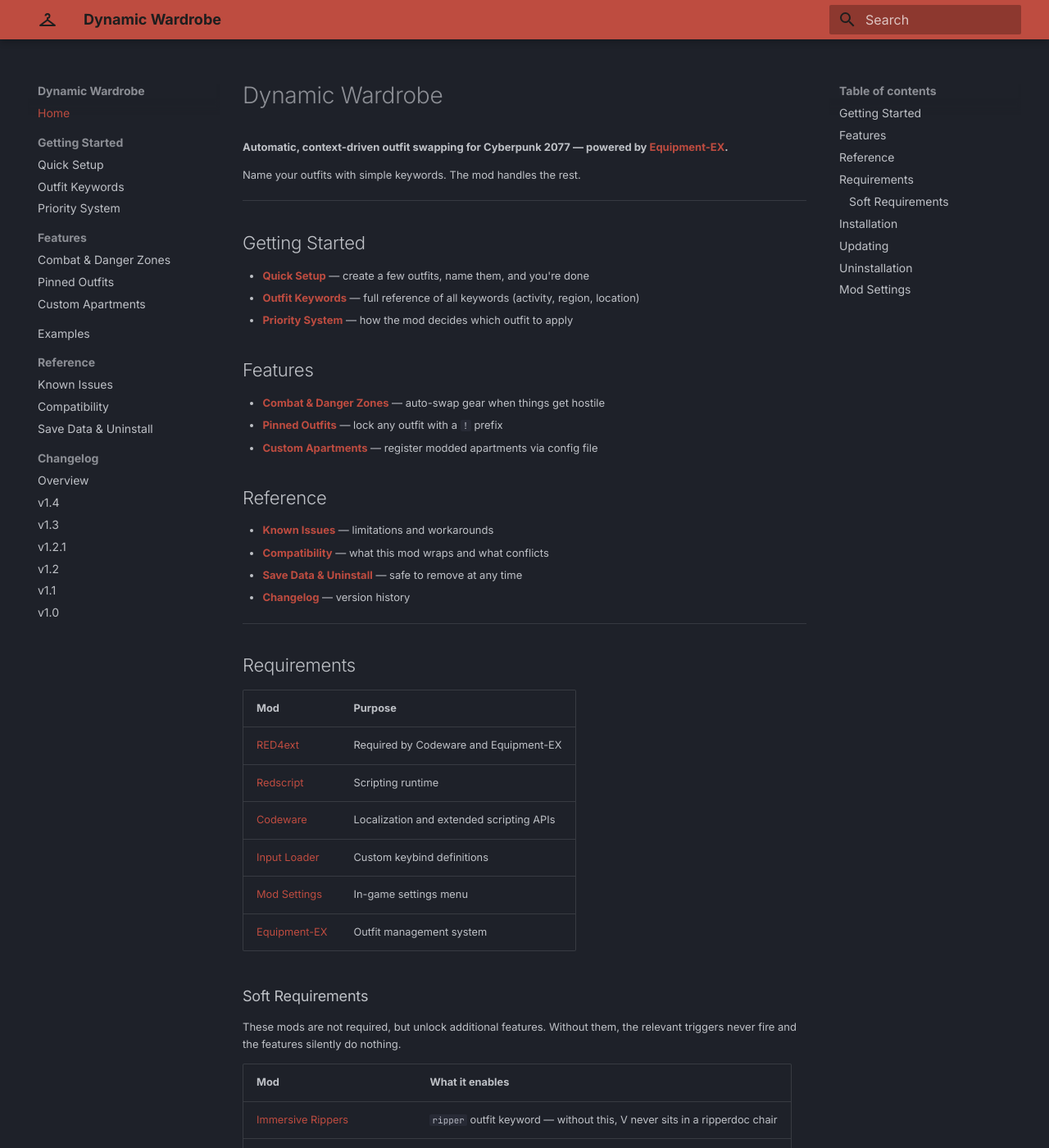
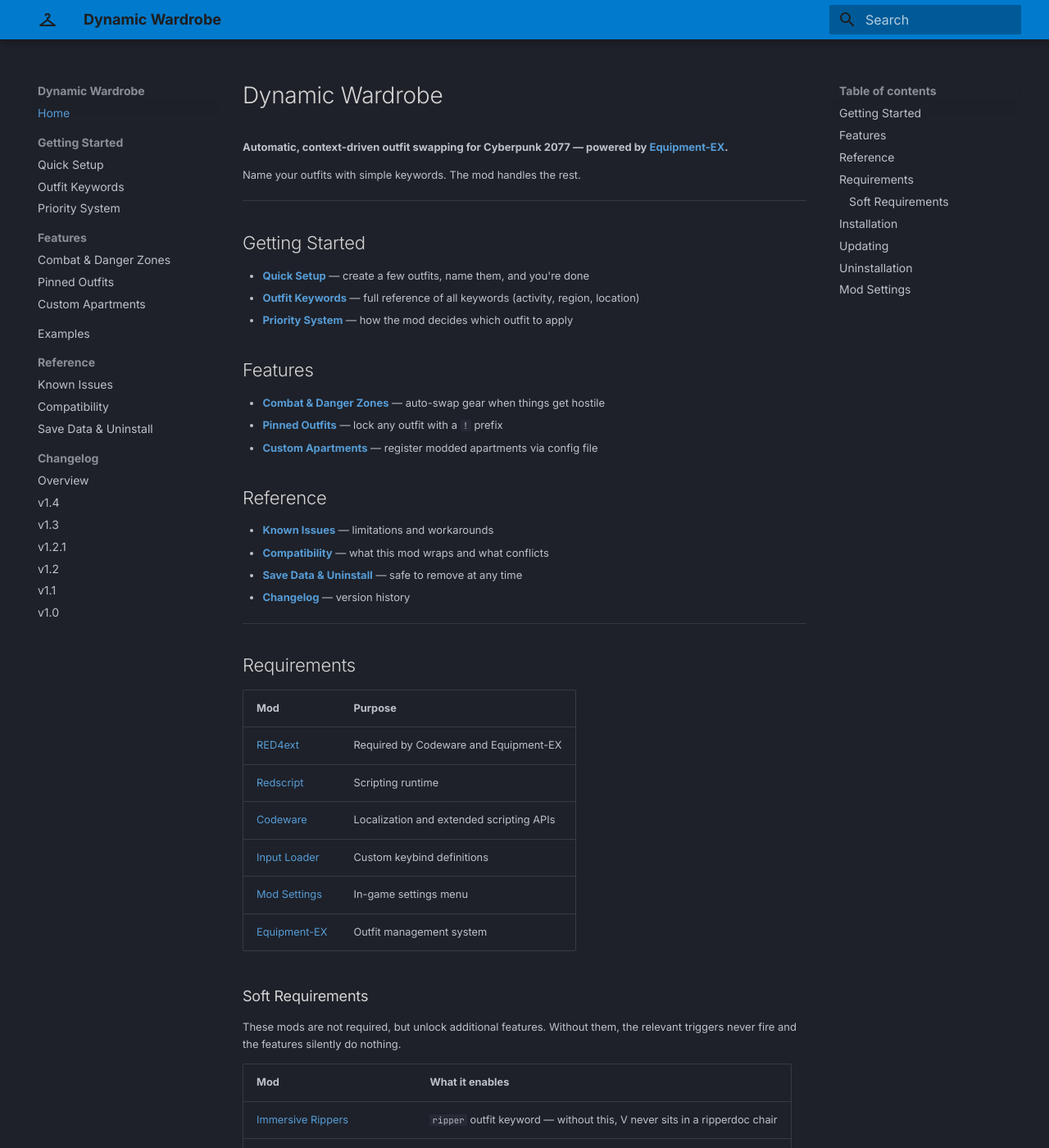
Before and after one commit to Yorivel/Dynamic-Wardrobe, an MkDocs documentation site: the page built from docs/index.md, in a window 1280 px wide and 1400 px high. Shown: the whole window at 82% size. Built offline with MkDocs 1.6.1 and Material for MkDocs 9.7.7, drawn with Linux system fonts in a browser that asks for light colours.

Commit message:
Update docs

```diff
--- a/docs/stylesheets/extra.css
+++ b/docs/stylesheets/extra.css
@@ -1,11 +1,25 @@
 :root {
-  --md-primary-fg-color: #be4c40;
+  --md-primary-fg-color: #007acc;
   --md-primary-bg-color: #ffffff;
+  --md-accent-fg-color: #3794d4;
 }
 
 [data-md-color-scheme="slate"] {
-  --md-primary-fg-color: #be4c40;
+  --md-primary-fg-color: #007acc;
   --md-primary-bg-color: #1e1e1e;
+  --md-accent-fg-color: #3794d4;
+  --md-typeset-a-color: #569cd6;
+}
+
+.md-typeset a:hover {
+  color: #9cdcfe;
+}
+
+.md-typeset h1,
+.md-typeset h2,
+.md-typeset h3,
+.md-typeset h4 {
+  color: #d4d4d4;
 }
 
 .md-typeset {
@@ -28,3 +42,15 @@
 .md-typeset .headerlink {
   display: none;
 }
+
+.md-search-result .md-typeset {
+  font-size: 0.6rem !important;
+}
+
+.md-search-result__title {
+  font-size: 0.7rem !important;
+}
+
+.md-search-result__teaser {
+  font-size: 0.6rem !important;
+}
--- a/mkdocs.yml
+++ b/mkdocs.yml
@@ -7,7 +7,7 @@
   palette:
     scheme: slate
     primary: custom
-    accent: red
+    accent: indigo
   font:
     text: Inter
     code: JetBrains Mono
```
